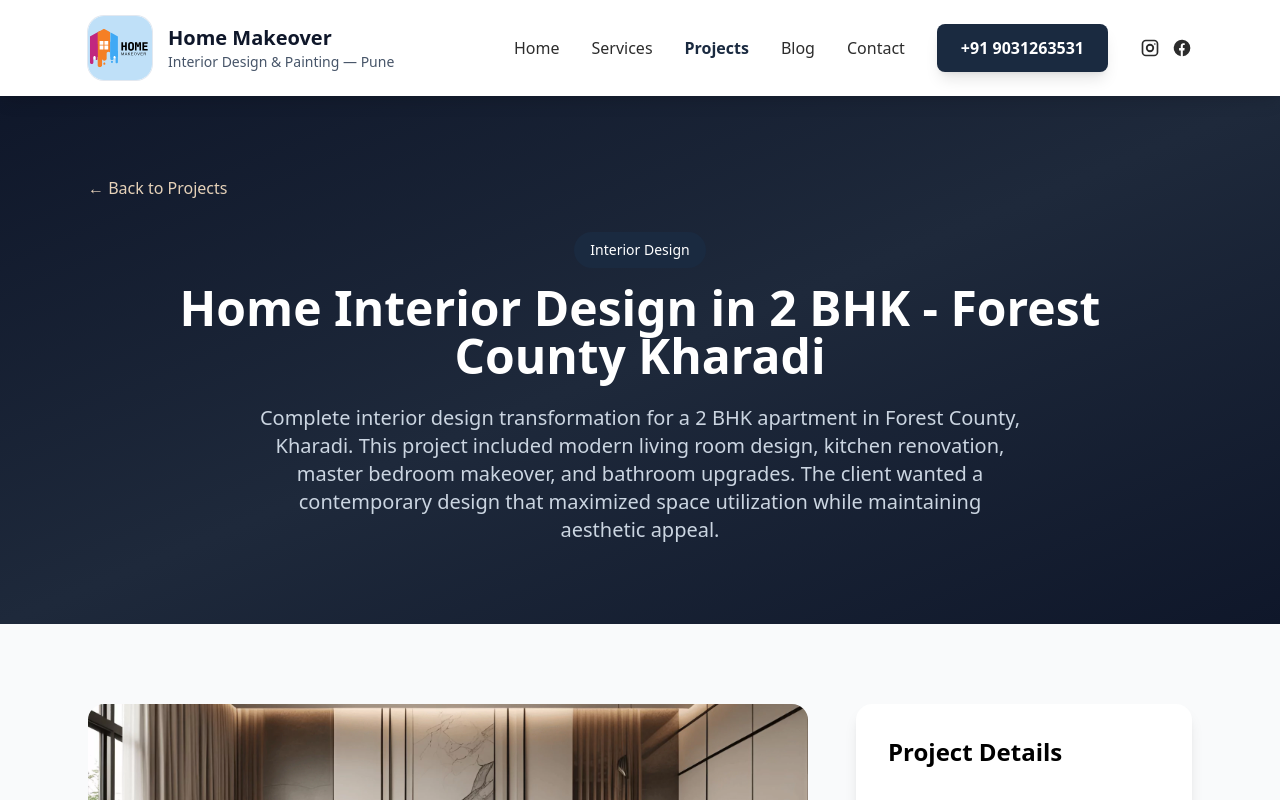
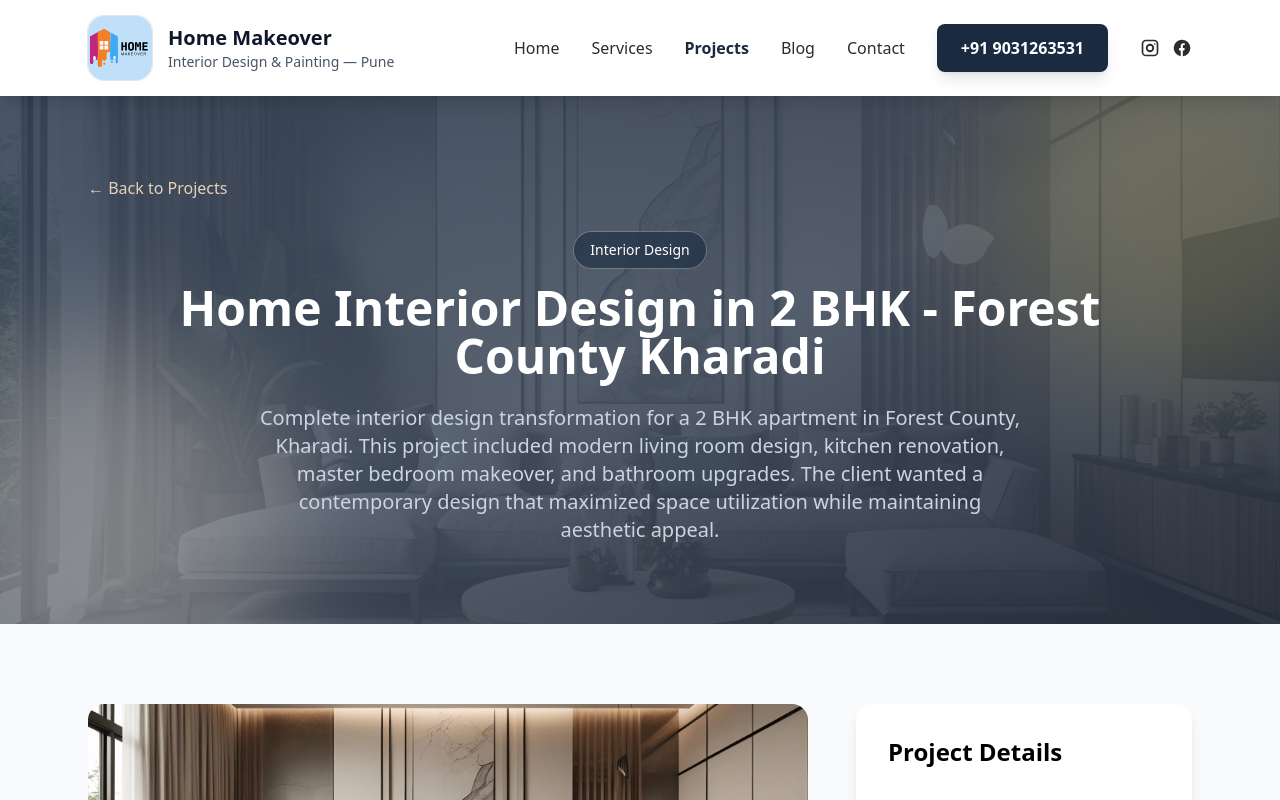
Before and after one commit to rizwan-dev/homemakeover, a Next.js app: page /projects/1 in a window 1280 px wide. Shown: the top 800 px of the page. Built offline with nearby package versions, Linux system fonts and the light colour scheme.

Commit message:
Fixed some design aspect issue on product details page.

```diff
--- a/pages/projects/[id].js
+++ b/pages/projects/[id].js
@@ -614,15 +614,23 @@ The team used premium weather-resistant paints and proper surface preparation te
 
       <main className="min-h-screen bg-gray-50">
         {/* Hero Section */}
-        <section className="bg-gradient-to-br from-slate-900 via-slate-800 to-slate-900 text-white py-20">
-          <div className="max-w-6xl mx-auto px-6">
+        <section className="relative text-white overflow-hidden py-20">
+          <img
+            src={project.mainImage}
+            alt={project.title}
+            className="absolute inset-0 w-full h-full object-cover opacity-45"
+          />
+          <div className="absolute inset-0 bg-gradient-to-br from-primary/80 via-primary/70 to-primary-dark/85" />
+          <div className="absolute -top-24 -right-24 w-96 h-96 bg-accent rounded-full blur-3xl opacity-20" />
+          <div className="absolute -bottom-24 -left-24 w-96 h-96 bg-secondary rounded-full blur-3xl opacity-30" />
+          <div className="relative max-w-6xl mx-auto px-6">
             <div className="mb-8">
               <Link href="/projects" className="text-secondary-dark hover:text-white transition-colors">
                 ← Back to Projects
               </Link>
             </div>
             <div className="text-center">
-              <span className="px-4 py-2 bg-primary text-white rounded-full text-sm font-medium mb-4 inline-block">
+              <span className="px-4 py-2 bg-primary/60 backdrop-blur-sm ring-1 ring-white/20 text-white rounded-full text-sm font-medium mb-4 inline-block">
                 {project.category === 'interior' ? 'Interior Design' : 'Painting'}
               </span>
               <h1 className="text-5xl font-bold mb-6">{project.title}</h1>
```
